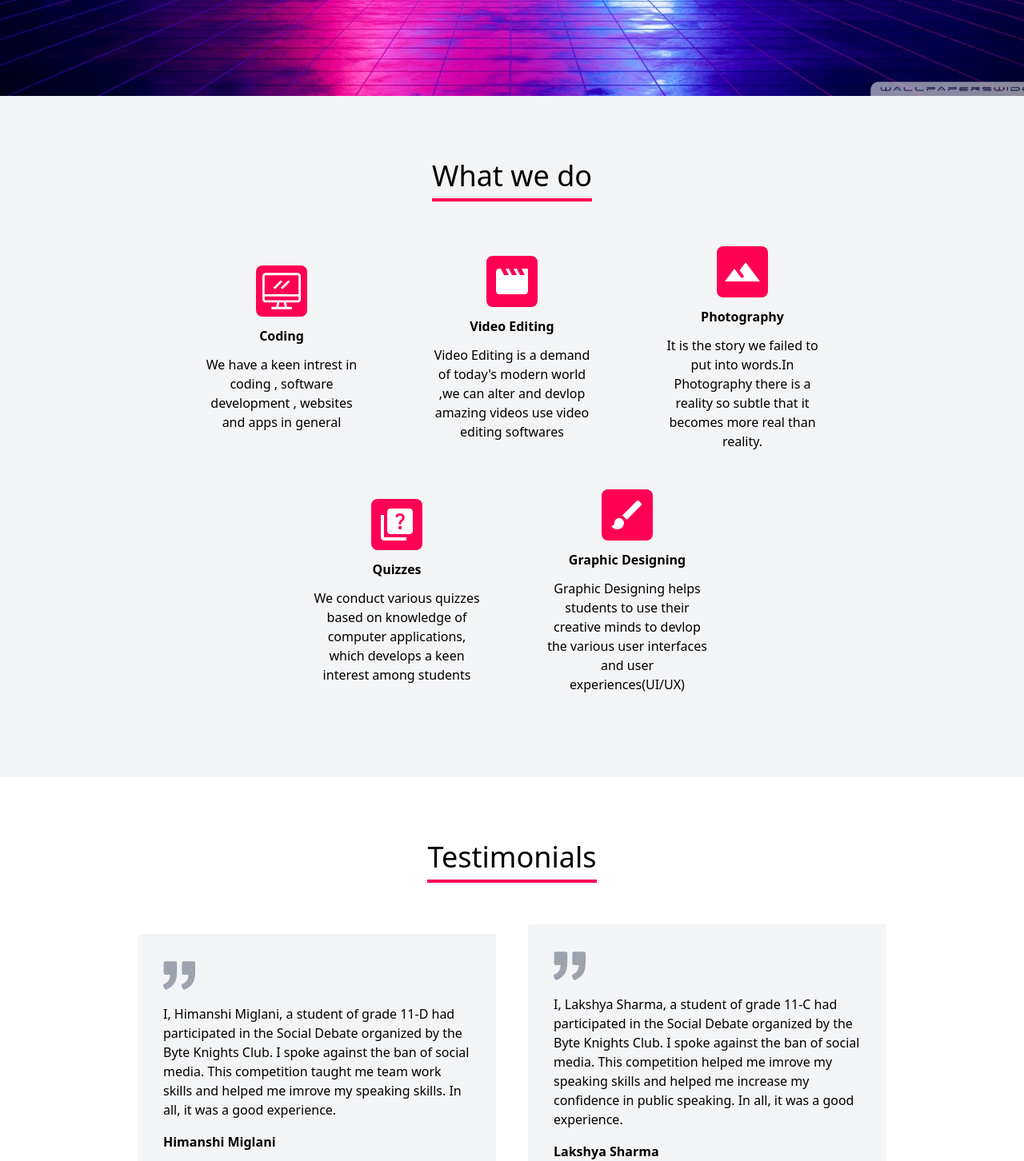
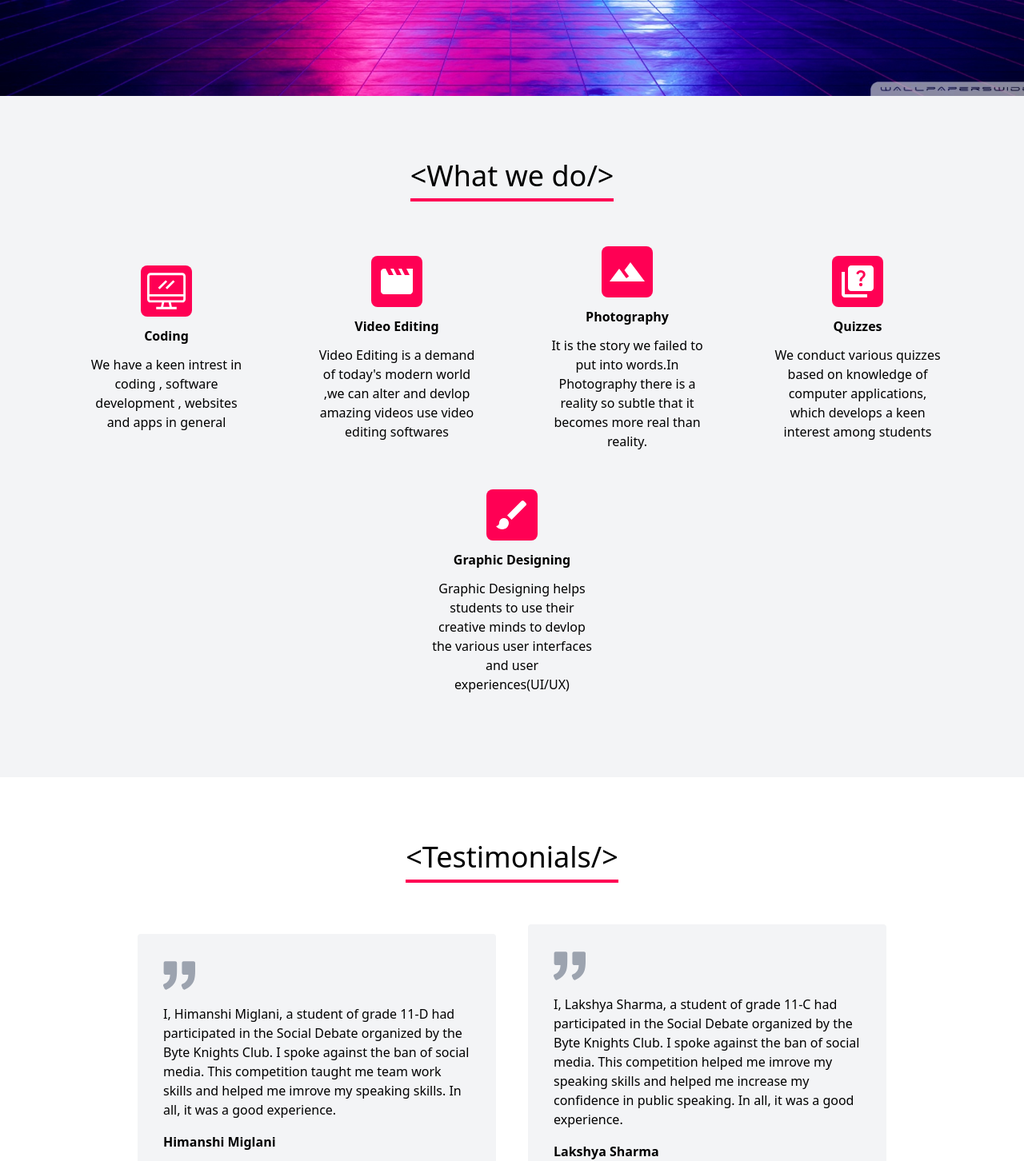
Before and after one commit to namanArora1022/thebyteknights, a React (Create React App) app: page / in a window 1280 px wide. Shown: the part 680-2132 px from the top of the page at 80% size. Built offline with nearby package versions, Linux system fonts and the light colour scheme; a web font is replaced by a local one.

Commit message:
made all heading tags

```diff
--- a/src/pages/Home.jsx
+++ b/src/pages/Home.jsx
@@ -16,8 +16,8 @@ const Home = () => {
                 <h2 className="font-Rancho text-5xl text-center md:text-7xl mb-10">To Live to Learn</h2>
             </main>
             {/* What we do */}
-            <section className='flex justify-center items-center flex-col py-20 md:px-36 px-20 bg-gray-100'>
-                <h2 className='text-4xl Pink-border mb-8'>What we do</h2>
+            <section className='flex justify-center items-center flex-col py-20 bg-gray-100'>
+                <h2 className='text-4xl Pink-border mb-8'>&lt;What we do/&gt;</h2>
                 <div className='flex flex-wrap justify-center items-center'>
                     {features.map(feature => (
                         <Feature key={feature.id} feature={feature}/>
@@ -25,8 +25,8 @@ const Home = () => {
                 </div>
             </section>
             {/* Testimonials */}
-            <section className='flex justify-center items-center flex-col py-20 md:px-36'>
-                <h2 className='text-4xl Pink-border mb-8'>Testimonials</h2>
+            <section className='flex justify-center items-center flex-col py-20'>
+                <h2 className='text-4xl Pink-border mb-8'>&lt;Testimonials/&gt;</h2>
                 <div className='flex flex-wrap justify-center items-center'>
                     {testimonials.map(testimonial => (
                         <Testimonial key={testimonial.id} testimonial={testimonial}/>
```
